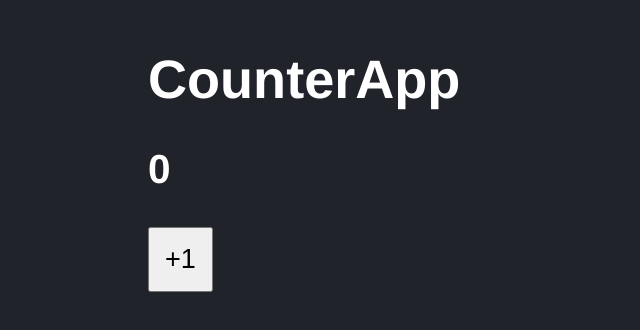
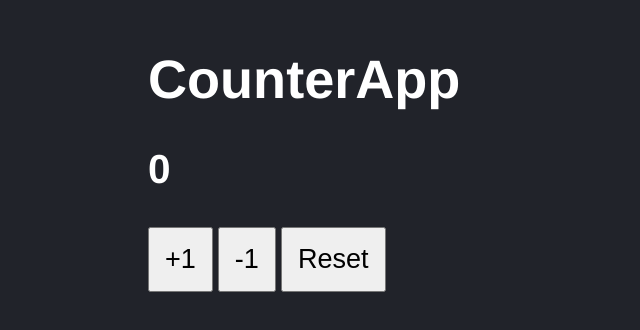
Before and after one commit to cfe-vasco/react-course, a React (Vite) app in the folder 03-counter-app-vite/: page / in a window 1280 px wide. Shown: the part 136-466 px from the top of the page, without its empty margins (0-640 px from the left). Built offline with nearby package versions, Linux system fonts and the light colour scheme.

Commit message:
Boton de remove y reset

```diff
--- a/03-counter-app-vite/src/CounterApp.jsx
+++ b/03-counter-app-vite/src/CounterApp.jsx
@@ -1,22 +1,26 @@
-import {useState} from 'react';
+import { useState } from 'react';
 import PropTypes from 'prop-types';
 
 export const CounterApp = ({ value }) => {
 
-  const [counter, setCounter ] = useState( value )
+  const [counter, setCounter] = useState(value);
 
-  const handleAdd = () => {
-    setCounter( counter + 1 ) // ===> Toma el valor del counter y lo aumenta en 1
+  const add = () => {
+    setCounter(counter + 1); // ===> Toma el valor del counter y lo aumenta en 1
     // setCounter ( (c) => c + 1 ) ===> esto es una funcion que regresa el nuevo valor del counter
-  }
+  };
+
+  const remove = () => setCounter(counter - 1)
+
+  const reset = () => setCounter (value)
 
   return (
     <>
       <h1>CounterApp</h1>
       <h2>{counter}</h2>
-      <button onClick={ handleAdd }>
-        +1
-      </button>
+      <button onClick={add}>+1</button>
+      <button onClick={remove}>-1</button>
+      <button onClick={reset}>Reset</button>
     </>
   );
 };
--- a/03-counter-app-vite/src/styles.css
+++ b/03-counter-app-vite/src/styles.css
@@ -9,4 +9,5 @@ html, body{
 button{
     padding: 15px;
     font-size: 1.3rem;
+    margin-right: 5px;
 }
```
